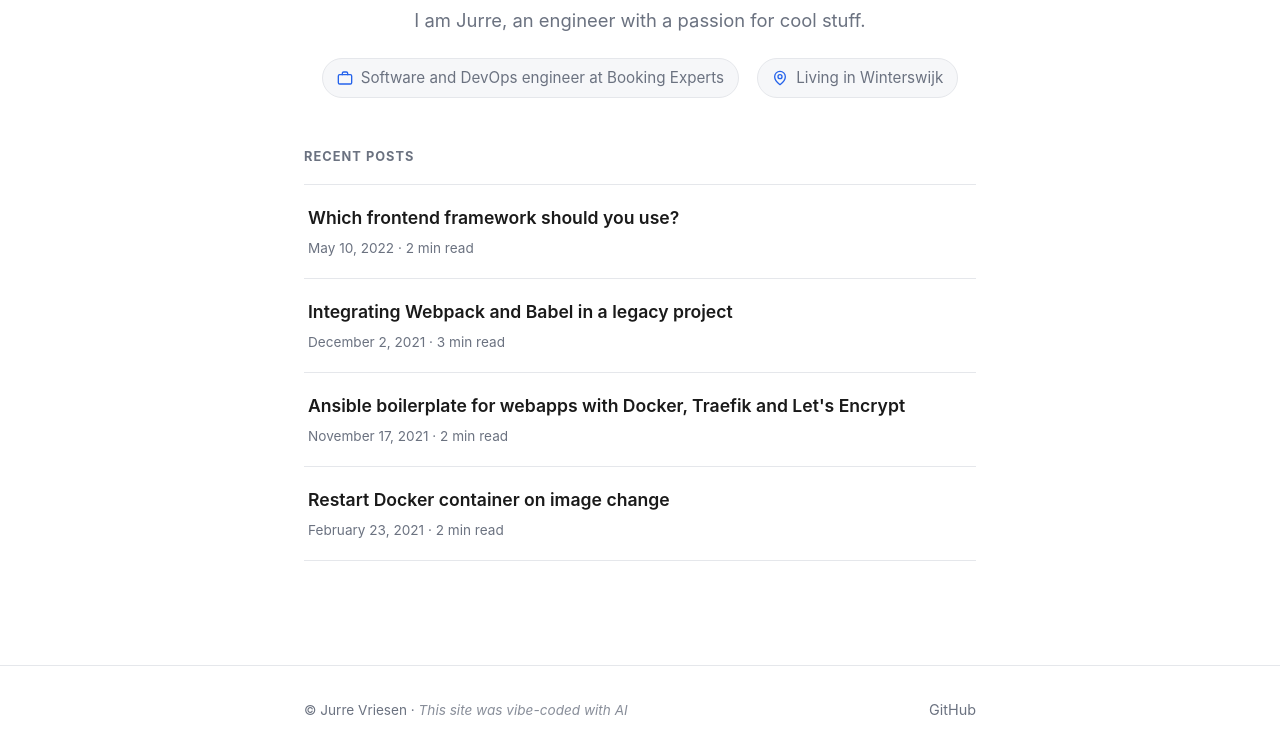
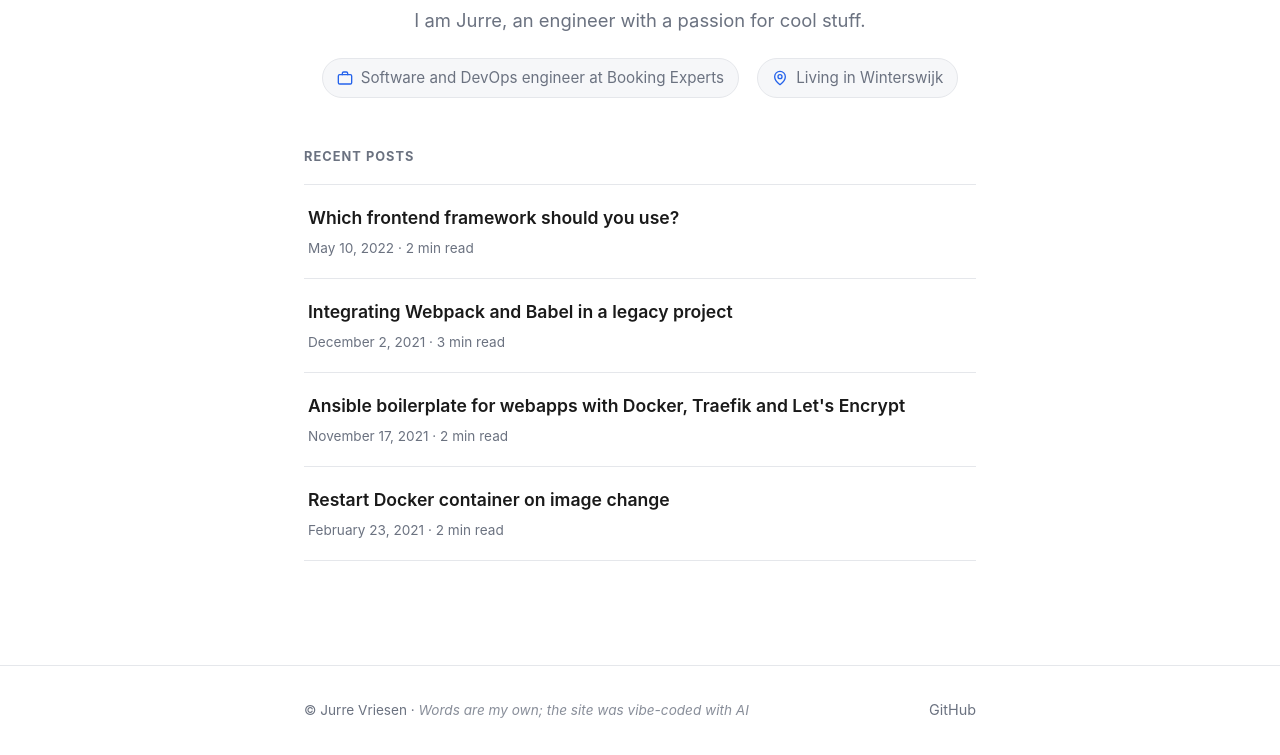
Before and after one commit to jurruh/blog, an Eleventy site: page src/index.njk in a window 1280 px wide. Shown: the part 324-1079 px from the top of the page. Built offline with nearby package versions, Linux system fonts and the light colour scheme; Eleventy itself is replaced by a stand-in of ours; files that its build step writes are made by us from their sources.

Commit message:
Clarify that post content is the author's own

```diff
--- a/src/_includes/base.njk
+++ b/src/_includes/base.njk
@@ -31,7 +31,7 @@
 
   <footer class="site-footer">
     <div class="wrap">
-      <span class="copy">© {{ site.title }} · <span class="disclaimer">This site was vibe-coded with AI</span></span>
+      <span class="copy">© {{ site.title }} · <span class="disclaimer">Words are my own; the site was vibe-coded with AI</span></span>
       <div class="connect">
         <a href="{{ site.github }}" target="_blank" rel="noopener">GitHub</a>
       </div>
```
